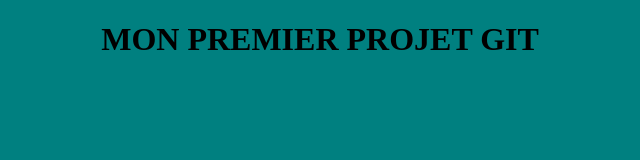
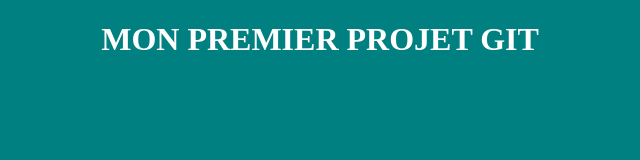
Before and after one commit to romie12/nouveaugit, a plain HTML site: page site.html in a window 1280 px wide. Shown: the whole page, without its empty margins (320-960 px from the left). Drawn offline with Linux system fonts and the light colour scheme.

Commit message:
modif la couleur du grand titre

```diff
--- a/site.html
+++ b/site.html
@@ -4,6 +4,6 @@
 	<title>projet git</title>
 </head>
 <body style="background-color: teal">
-<h1 style="color: black ; text-align: center">MON PREMIER PROJET GIT</h1>
+<h1 style="color: black ; text-align: center; color: white">MON PREMIER PROJET GIT</h1>
 </body>
 </html>
```
